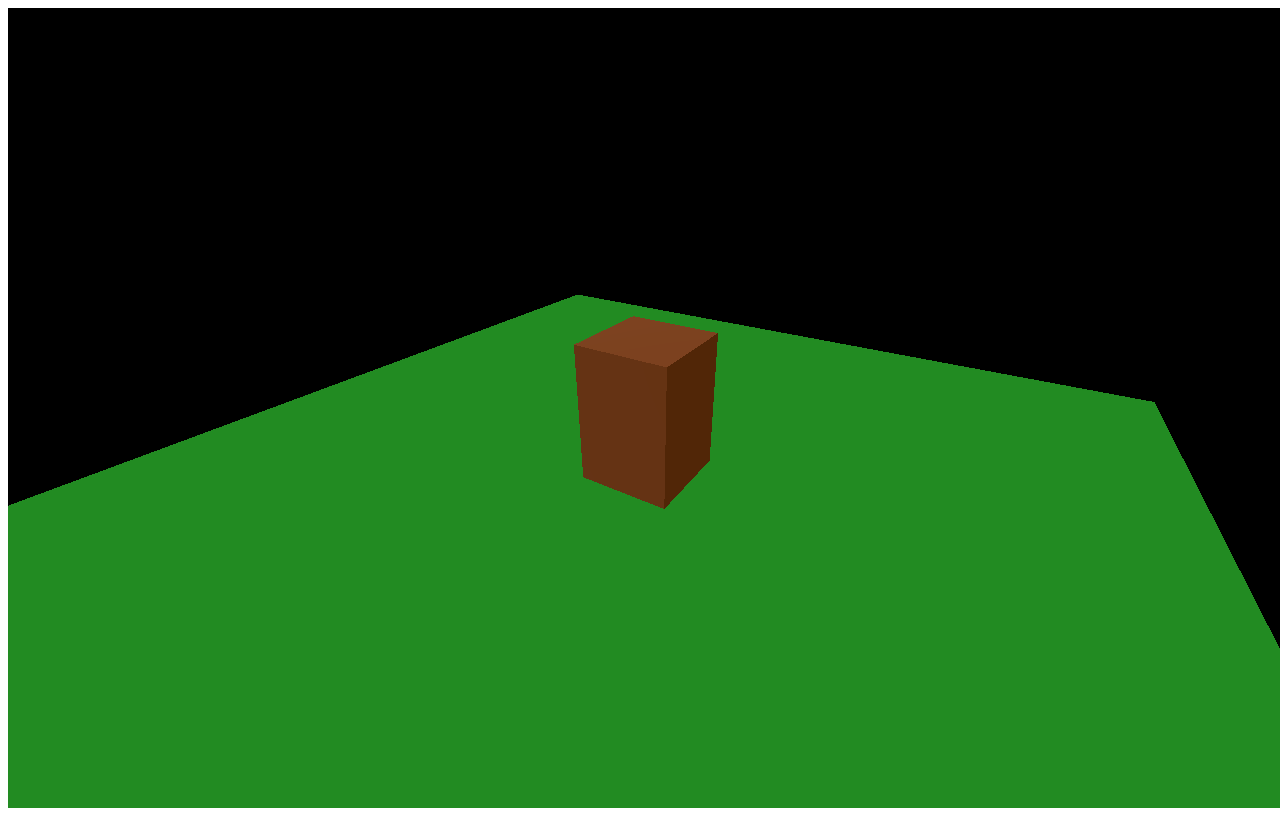
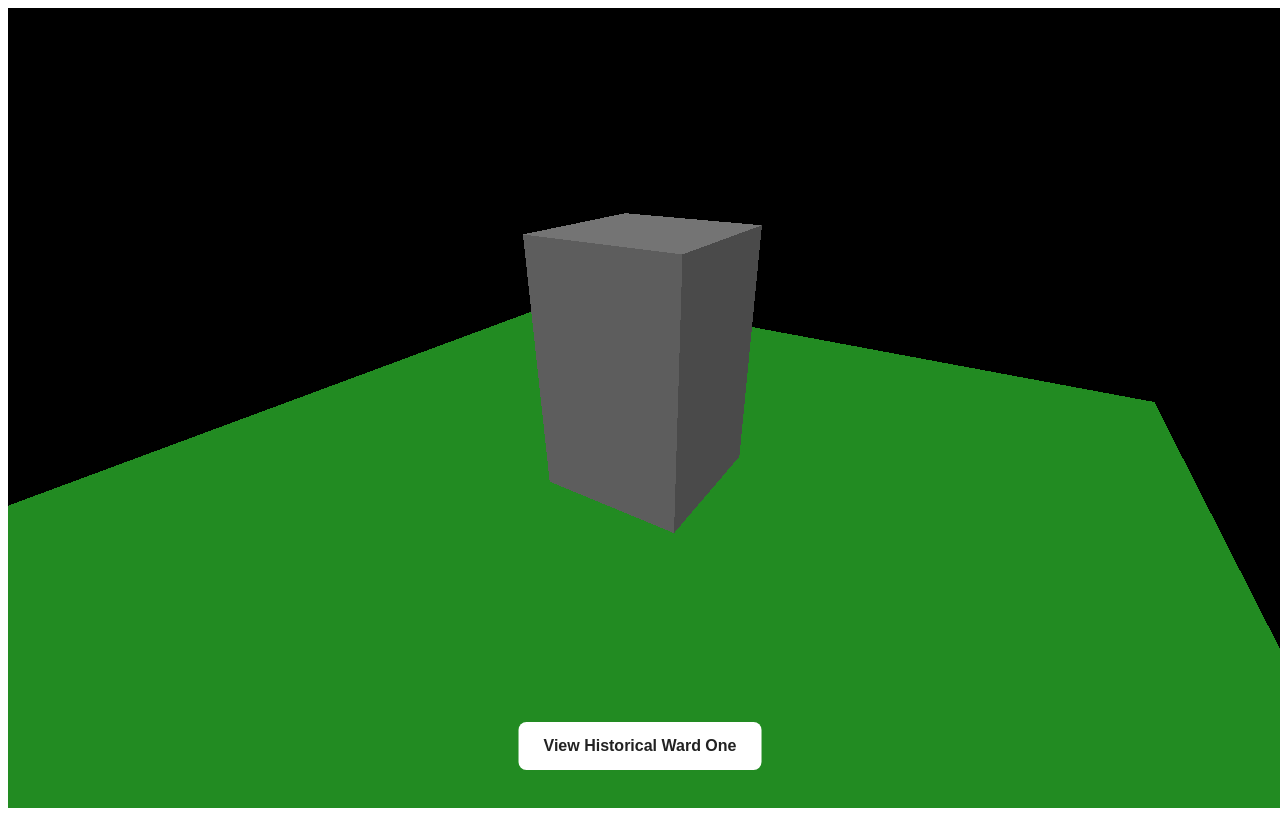
Before and after one commit to cmhanner/ward-one-threejs-research, a website built with Vite: page index.html in a window 1280 px wide. Built offline with nearby package versions, Linux system fonts and the light colour scheme; animation ran at ten frames a second.

Commit message:
Added on-click building transformation

```diff
--- a/src/main.js
+++ b/src/main.js
@@ -60,9 +60,80 @@ function onMouseClick(event) {
 
 
 // Create geometry and materials
-const geometry = new THREE.BoxGeometry(2, 3, 2);
-const material = new THREE.MeshStandardMaterial({ color: 0x8b4513 });
-const building = new THREE.Mesh(geometry, material);
+// const geometry = new THREE.BoxGeometry(2, 3, 2);
+// const material = new THREE.MeshStandardMaterial({ color: 0x8b4513 });
+// const building = new THREE.Mesh(geometry, material);
+
+// Historical Ward One building
+const historicalGeometry = new THREE.BoxGeometry(2, 3, 2);
+
+const historicalMaterial = new THREE.MeshStandardMaterial({
+    color: 0x8b4513
+});
+
+// Modern Columbia building
+const modernGeometry = new THREE.BoxGeometry(3, 5, 3);
+
+const modernMaterial = new THREE.MeshStandardMaterial({
+    color: 0x808080
+});
+
+// //  when we call the building variable, it will be the modern Columbia building
+const building = new THREE.Mesh(modernGeometry, modernMaterial);
+building.position.y = 1;
+
+//  flag to track which building is currently displayed
+//  false = modern cola, true = historical ward one
+//  let allows for constant reassignment of the variable, but not redeclaration
+let isHistorical = false;
+
+function transformBuilding() {
+
+    isHistorical = !isHistorical;
+
+    if (isHistorical) {
+
+        building.geometry = historicalGeometry;
+        building.material = historicalMaterial;
+
+        building.position.y = 0;
+
+    } else {
+
+        building.geometry = modernGeometry;
+        building.material = modernMaterial;
+
+        building.position.y = 1;
+
+    }
+
+}
+
+// Transformation button
+const transformButton = document.createElement('button');
+
+transformButton.id = 'transform-button';
+
+transformButton.textContent = 'View Historical Ward One';
+
+document.body.appendChild(transformButton);
+
+transformButton.addEventListener('click', () => {
+
+    transformBuilding();
+
+    if (isHistorical) {
+
+        transformButton.textContent = 'View Modern Columbia';
+
+    } else {
+
+        transformButton.textContent = 'View Historical Ward One';
+
+    }
+
+});
+
 
 //  Create the ground
 const groundGeometry = new THREE.PlaneGeometry(20, 20);
--- a/src/style.css
+++ b/src/style.css
@@ -15,6 +15,32 @@
 #close-info {
     padding: 8px 16px;
     cursor: pointer;
+}
+
+#transform-button {
+    position: fixed;
+    bottom: 30px;
+    left: 50%;
+    transform: translateX(-50%);
+
+    padding: 15px 25px;
+
+    background-color: #ffffff;
+    color: #222222;
+
+    border: none;
+    border-radius: 8px;
+
+    font-size: 16px;
+    font-weight: bold;
+
+    cursor: pointer;
+
+    z-index: 10;
+}
+
+#transform-button:hover {
+    background-color: #dddddd;
 }
 
 /* :root {
```
